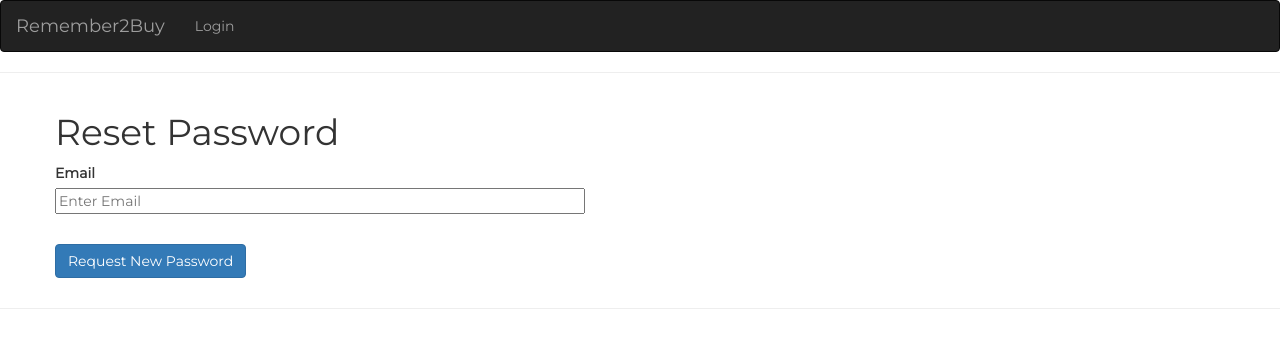
After one commit to designravenous/Shopping_app, a Flask app: page /request_user_password in a window 1280 px wide. The commit adds this page. Shown: the top 348 px of the page. Run offline with Flask 2, Linux system fonts and the light colour scheme; some libraries are stand-ins or nearby versions.

Commit message:
added templates/email txt/html and configured route/email

```diff
--- a/application/email.py
+++ b/application/email.py
@@ -1,5 +1,6 @@
 from flask_mail import Message
 from application import mail, app
+
 
 def send_email(subject, sender, recipients, text_body, html_body):
     msg = Message(subject, sender=sender, recipients=recipients)
--- a/application/forms.py
+++ b/application/forms.py
@@ -35,6 +35,6 @@ class Modify_item(FlaskForm):
     quantity = SelectField('Quantity:', choices=[(1,1), (2,2), (3,3), (4,4), (5,5), (6,6), (7,7), (8,8), (9,9), (10,10)], coerce=int)
     submit = SubmitField('Update', render_kw={'class':'btn btn-primary btn-xs'})
 
-class ResetPasswordForm(FlaskForm):
+class RequestPasswordForm(FlaskForm):
     email = StringField('Email', validators=[DataRequired(), Email()], render_kw={'placeholder':'Enter Email'})
     submit = SubmitField('Request New Password', render_kw={'class':'btn btn-primary'})
--- a/application/routes.py
+++ b/application/routes.py
@@ -1,6 +1,6 @@
 from application import app, bootstrap, db
 from flask import render_template, url_for, flash, redirect, request
-from application.forms import LoginForms, RegistrationForm, Add_Item_Form, Modify_item, ResetPasswordForm
+from application.forms import LoginForms, RegistrationForm, Add_Item_Form, Modify_item, RequestPasswordForm
 from application.models import User, ShoppingItems
 from flask_login import current_user, login_user, logout_user, login_required
 from werkzeug.urls import url_parse
@@ -149,22 +149,22 @@ def profile():
     count_logged_in = current_user.count_logged_in
     return render_template('profile.html', user=user, title="Profile", email=email, last_logged_on=last_logged_on, count_logged_in=count_logged_in)
 
-@app.route('/reset_user_password', methods=['GET', 'POST'])
-def reset_user_password():
+@app.route('/request_user_password', methods=['GET', 'POST'])
+def request_user_password():
     if current_user.is_authenticated:
         return redirect(url_for('index'))
-    form = ResetPasswordForm()
+    form = RequestPasswordForm()
     if form.validate_on_submit():
         user = User.query.filter_by(email=form.email.data).first()
         if user:
-            sub = "Subject for email"
-            html = '<h1>the HTML</h1>'
-            sender = '******@gmail.com'
-            body = "The body"
+            sub = "[Remember2Buy] Reset Password"
+            html = render_template('email/reset_password.html', user=user)
+            sender = app.config['ADMINS'][0]
+            body = render_template('email/reset_password.txt', user=user)
             recipients = [user.email]
             send_email(sub, sender,recipients,body, html)
             flash('Message sent to {}'.format(user.email))
             return redirect('index')
         else:
-            flash('Check Password, email not found')
-    return render_template('reset_password.html', form=form)
+            flash('Unable To Send Instructions, Email Not Found')
+    return render_template('request_password.html', form=form)
--- a/application/templates/login.html
+++ b/application/templates/login.html
@@ -25,7 +25,7 @@
     <p>{{ form.remember_me() }} {{ form.remember_me.label }}</p>
     {{ form.submit() }}<br><br>
     <p>No Account? <a href="{{ url_for('register') }}">Create One!</a></p>
-    <p><a href="{{ url_for('reset_user_password') }}">Forgot my password</a></p>
+    <p><a href="{{ url_for('request_user_password') }}">Forgot my password</a></p>
 
 </form>
 </div>
--- /dev/null
+++ b/application/templates/request_password.html
@@ -0,0 +1,15 @@
+{% extends "base.html" %}
+{% block app_content %}
+<h1 style="font-family: 'Montserrat', sans-serif;">Reset Password</h1>
+<form method="POST" action="" style="font-family: 'Montserrat', sans-serif;">
+    {{ form.csrf_token }}
+    <p>
+        {{ form.email.label }}<br>
+        {{ form.email(size=64) }}<br>
+        {% for errors in form.email.errors %}
+        <span style="color:red;">{{ errors }}</span>
+        {% endfor %}
+    </p><br>
+    <p>{{ form.submit() }}</p>
+</form>
+{% endblock %}
--- a/config.py
+++ b/config.py
@@ -10,6 +10,6 @@ class Config(object):
     MAIL_SERVER = 'smtp.googlemail.com'
     MAIL_PORT = 587
     MAIL_USE_TLS = 1
-    MAIL_USERNAME = '*******@gmail.com'
-    MAIL_PASSWORD = '***********'
+    MAIL_USERNAME = '*********@gmail.com'
+    MAIL_PASSWORD = '*********'
     ADMINS = ['**********@gmail.com']
```
Also changed, not shown: application/templates/email/reset_password.html (added, +11 -0 lines), application/templates/email/reset_password.txt (added, +11 -0 lines).
